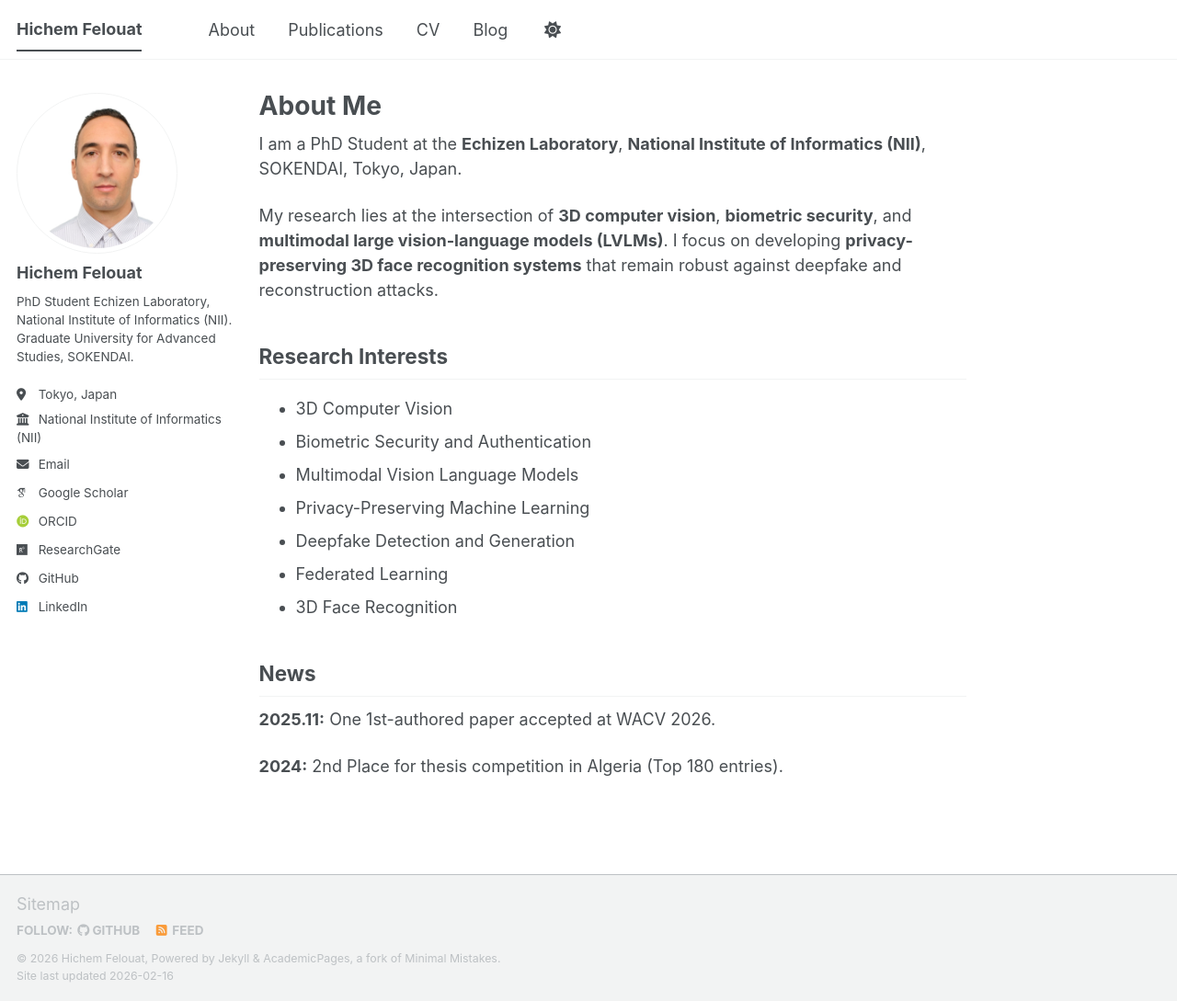
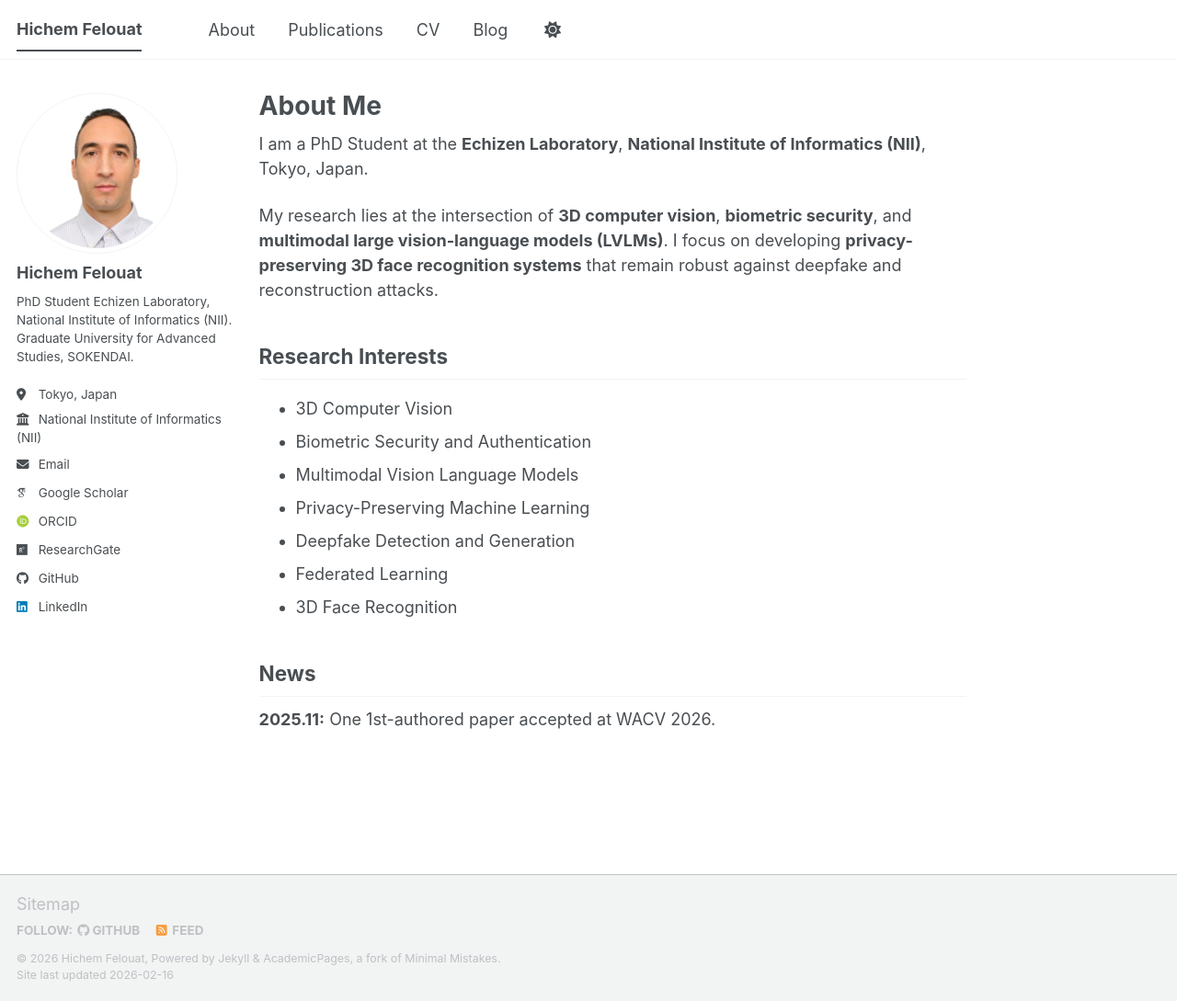
Before and after one commit to hichemfelouat/hichemfelouat.github.io, a Jekyll site: the page built from _pages/about.md, in a window 1280 px wide and 1089 px high. Shown: the whole window at 92% size. Built offline with Jekyll 4.4.1, drawn with Linux system fonts in a browser that asks for light colours; some web fonts are replaced; a script bundle is joined from its source files by our own code; library files that are not in the unit come from our copies.

Commit message:
Update about.md

```diff
--- a/_pages/about.md
+++ b/_pages/about.md
@@ -1,14 +1,14 @@
 ---
 permalink: /
 title: "About Me"
-excerpt: "PhD Student working on 3D Vision & AI Security"
+excerpt: "PhD Student working on 3D Vision & AI Security."
 author_profile: true
 redirect_from:
   - /about.html
   - /about/
 ---
 
-I am a PhD Student at the **Echizen Laboratory**, **National Institute of Informatics (NII)**, SOKENDAI, Tokyo, Japan.
+I am a PhD Student at the **Echizen Laboratory**, **National Institute of Informatics (NII)**, Tokyo, Japan.
 
 My research lies at the intersection of **3D computer vision**, **biometric security**, and **multimodal large vision-language models (LVLMs)**. I focus on developing **privacy-preserving 3D face recognition systems** that remain robust against deepfake and reconstruction attacks.
 
@@ -25,5 +25,3 @@ My research lies at the intersection of **3D computer vision**, **biometric secu
 ## News
 
 **2025.11:** One 1st-authored paper accepted at WACV 2026.
-
-**2024:** 2nd Place for thesis competition in Algeria (Top 180 entries).
```
